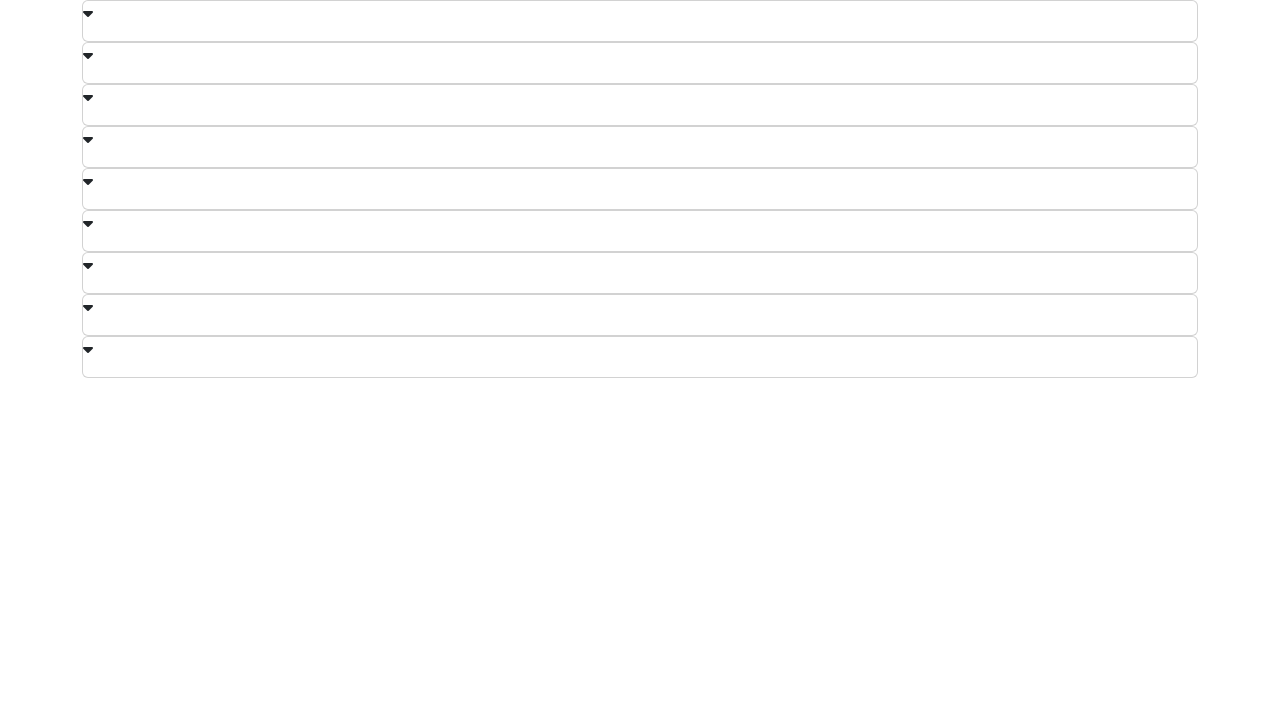
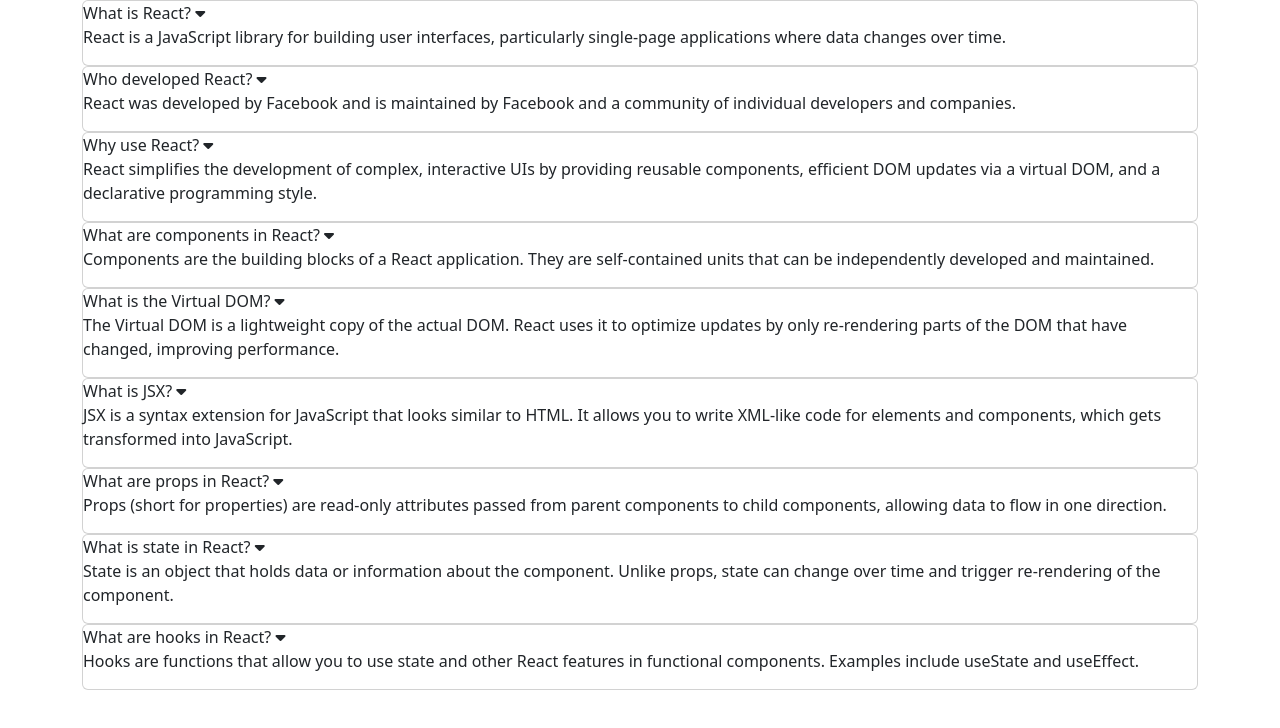
Before and after one commit to itachithelast/accordion-FAQ, a plain HTML site: page index.html in a window 1280 px wide. Drawn offline with nearby package versions, Linux system fonts and the light colour scheme.

Commit message:
Text fields filled

```diff
--- a/index.html
+++ b/index.html
@@ -22,91 +22,91 @@
 
       <div class="card" id="q1">
         <div class="question" >
-          <span></span>
+          <span>What is React?</span>
           <i class="fa-solid fa-caret-down"></i>
         </div>
         <div class="answer">
-          <p></p>
+          <p>React is a JavaScript library for building user interfaces, particularly single-page applications where data changes over time.</p>
         </div>
       </div>
 
       <div class="card" id="q2">
         <div class="question" >
-          <span></span>
+          <span>Who developed React?</span>
           <i class="fa-solid fa-caret-down"></i>
         </div>
         <div class="answer">
-          <p></p>
+          <p>React was developed by Facebook and is maintained by Facebook and a community of individual developers and companies.</p>
         </div>
       </div>
 
       <div class="card" id="q3">
         <div class="question" >
-          <span></span>
+          <span>Why use React?</span>
           <i class="fa-solid fa-caret-down"></i>
         </div>
         <div class="answer">
-          <p></p>
+          <p>React simplifies the development of complex, interactive UIs by providing reusable components, efficient DOM updates via a virtual DOM, and a declarative programming style.</p>
         </div>
       </div>
 
       <div class="card" id="q4">
         <div class="question" >
-          <span></span>
+          <span>What are components in React?</span>
           <i class="fa-solid fa-caret-down"></i>
         </div>
         <div class="answer">
-          <p></p>
+          <p>Components are the building blocks of a React application. They are self-contained units that can be independently developed and maintained.</p>
         </div>
       </div>
 
       <div class="card" id="q5">
         <div class="question" >
-          <span></span>
+          <span>What is the Virtual DOM?</span>
           <i class="fa-solid fa-caret-down"></i>
         </div>
         <div class="answer">
-          <p></p>
+          <p>The Virtual DOM is a lightweight copy of the actual DOM. React uses it to optimize updates by only re-rendering parts of the DOM that have changed, improving performance.</p>
         </div>
       </div>
 
       <div class="card" id="q6">
         <div class="question" >
-          <span></span>
+          <span>What is JSX?</span>
           <i class="fa-solid fa-caret-down"></i>
         </div>
         <div class="answer">
-          <p></p>
+          <p>JSX is a syntax extension for JavaScript that looks similar to HTML. It allows you to write XML-like code for elements and components, which gets transformed into JavaScript.</p>
         </div>
       </div>
 
       <div class="card" id="q7">
         <div class="question" >
-          <span></span>
+          <span>What are props in React?</span>
           <i class="fa-solid fa-caret-down"></i>
         </div>
         <div class="answer">
-          <p></p>
+          <p>Props (short for properties) are read-only attributes passed from parent components to child components, allowing data to flow in one direction.</p>
         </div>
       </div>
 
       <div class="card" id="q8">
         <div class="question" >
-          <span></span>
+          <span>What is state in React?</span>
           <i class="fa-solid fa-caret-down"></i>
         </div>
         <div class="answer">
-          <p></p>
+          <p>State is an object that holds data or information about the component. Unlike props, state can change over time and trigger re-rendering of the component.</p>
         </div>
       </div>
 
       <div class="card" id="q9">
         <div class="question" >
-          <span></span>
+          <span>What are hooks in React?</span>
           <i class="fa-solid fa-caret-down"></i>
         </div>
         <div class="answer">
-          <p></p>
+          <p>Hooks are functions that allow you to use state and other React features in functional components. Examples include useState and useEffect.</p>
         </div>
       </div>
 
```
